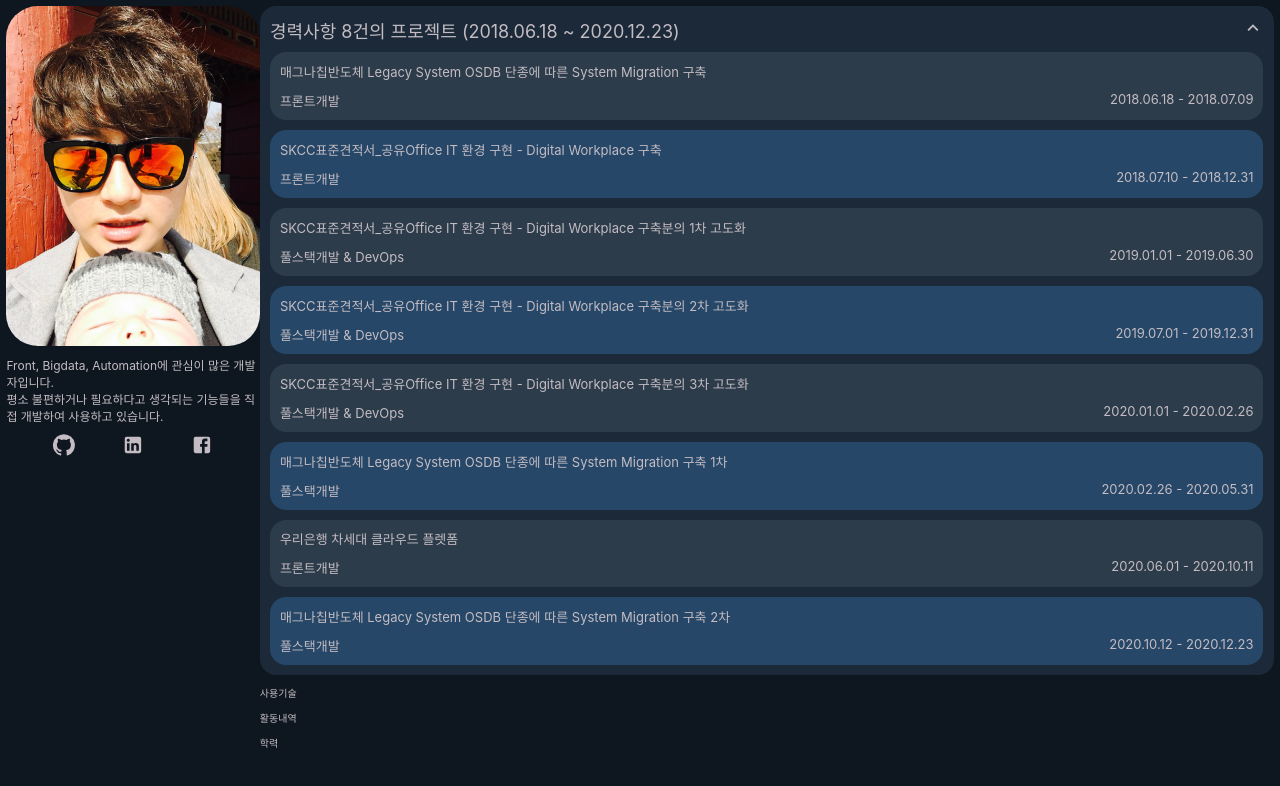
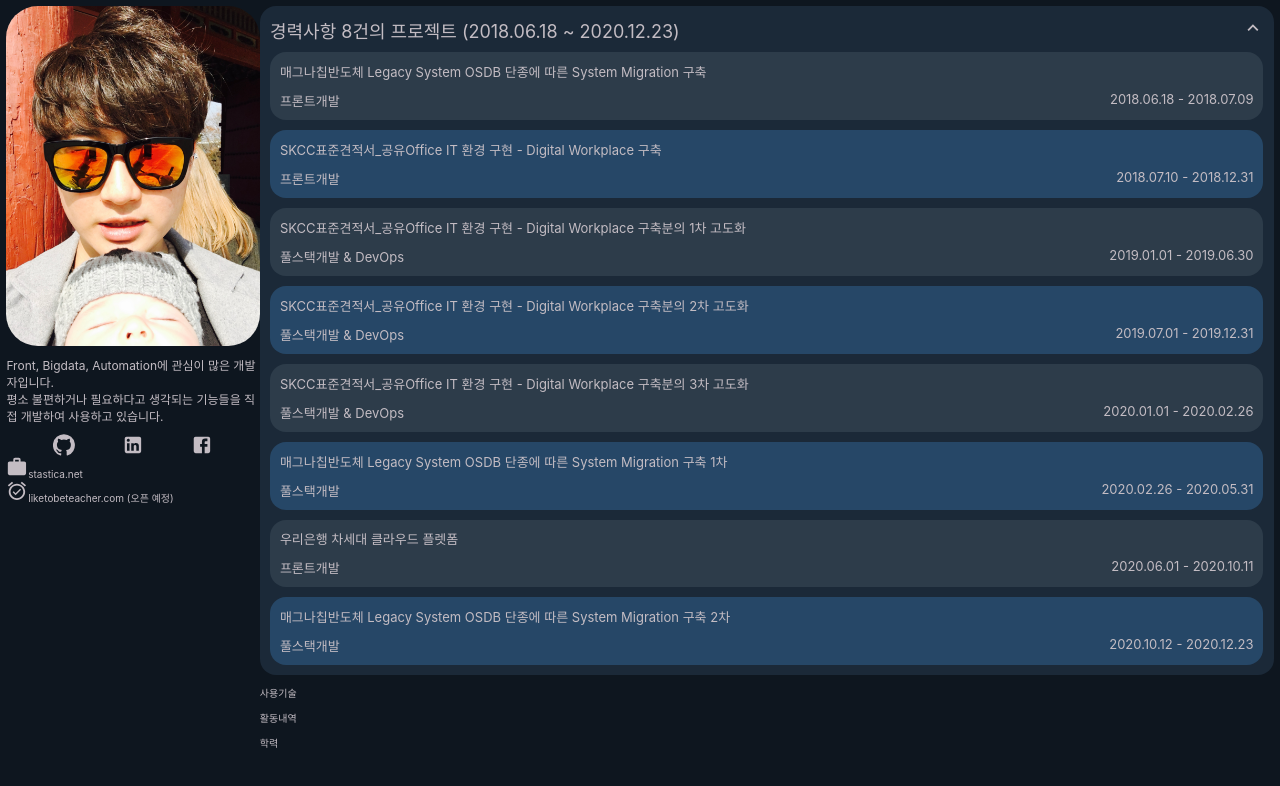
Before and after one commit to LOGANLEEE/resume, a React (Create React App) app: page / in a window 1280 px wide. Shown: the top 786 px of the page. Built offline with nearby package versions, Linux system fonts and the light colour scheme.

Commit message:
add Refs

```diff
--- a/src/Components/Refs/Wrapper.ts
+++ b/src/Components/Refs/Wrapper.ts
@@ -2,11 +2,29 @@
 
 export const Wrapper = styled.div`
 	display: flex;
-	flex-direction: row;
+	flex-direction: column;
 	flex-wrap: wrap;
 	justify-content: space-evenly;
 
+	.block1 {
+		display: flex;
+		flex-direction: row;
+		flex-wrap: wrap;
+		justify-content: space-evenly;
+	}
+
+	.block2 {
+		display: flex;
+		flex-direction: column;
+		flex-wrap: wrap;
+		justify-content: space-evenly;
+	}
+
 	.icon {
 		cursor: pointer;
+
+		&:hover {
+			color: white;
+		}
 	}
 `;
--- a/src/Components/Refs/index.tsx
+++ b/src/Components/Refs/index.tsx
@@ -1,31 +1,37 @@
 import React, { FunctionComponent, HTMLAttributes } from 'react';
 import { Wrapper } from './Wrapper';
-import { GitHub, LinkedIn, Facebook } from '@material-ui/icons/';
+import { GitHub, LinkedIn, Facebook, Work, AlarmOn } from '@material-ui/icons';
 
 interface Props {}
 
 export const Refs: FunctionComponent<Props & HTMLAttributes<HTMLDivElement>> = ({ className }) => (
 	<Wrapper className={className}>
+		<div className='block1'>
 			<GitHub
 				fontSize='large'
 				className='icon'
-			onClick={() => {
-				window.location.href = 'https://github.com/LOGANLEEE';
-			}}
+				onClick={() => window.open('https://github.com/LOGANLEEE', '_blank')}
 			/>
 			<LinkedIn
 				fontSize='large'
 				className='icon'
-			onClick={() => {
-				window.location.href = 'https://www.linkedin.com/in/logan-lee-798344166/';
-			}}
+				onClick={() => window.open('https://www.linkedin.com/in/logan-lee-798344166/', '_blank')}
 			/>
 			<Facebook
 				fontSize='large'
 				className='icon'
-			onClick={() => {
-				window.location.href = 'https://www.facebook.com/profile.php?id=100005453672829';
-			}}
+				onClick={() => window.open('https://www.facebook.com/profile.php?id=100005453672829', '_blank')}
 			/>
+		</div>
+		<div className='block2'>
+			<div onClick={() => window.open('http://stastica.net', '_blank')}>
+				<Work fontSize='large' className='icon' />
+				stastica.net
+			</div>
+			<div onClick={() => window.open('https://github.com/LOGANLEEE/front_like_to_be_teacher', '_blank')}>
+				<AlarmOn fontSize='large' className='icon' />
+				liketobeteacher.com (오픈 예정)
+			</div>
+		</div>
 	</Wrapper>
 );
```
Lines whose indentation alone changed are shown as unchanged.
